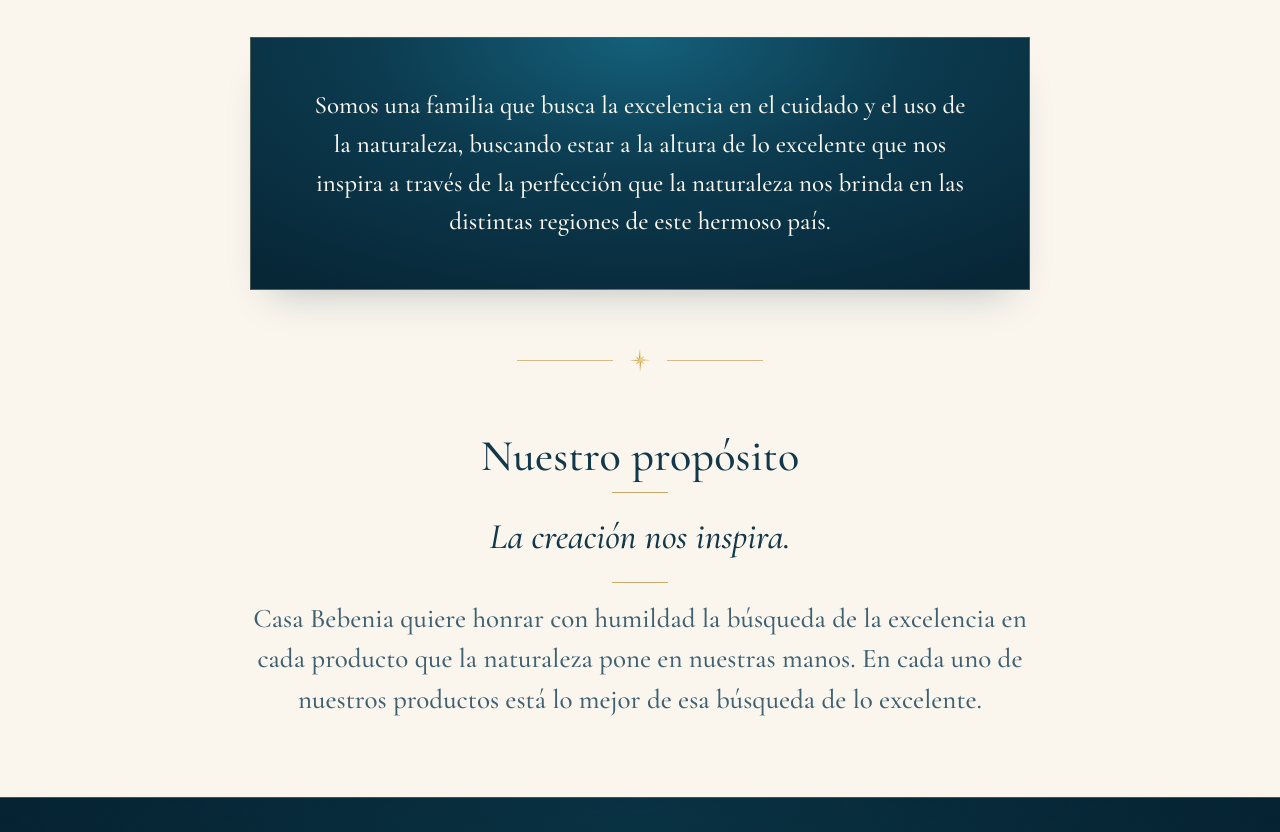
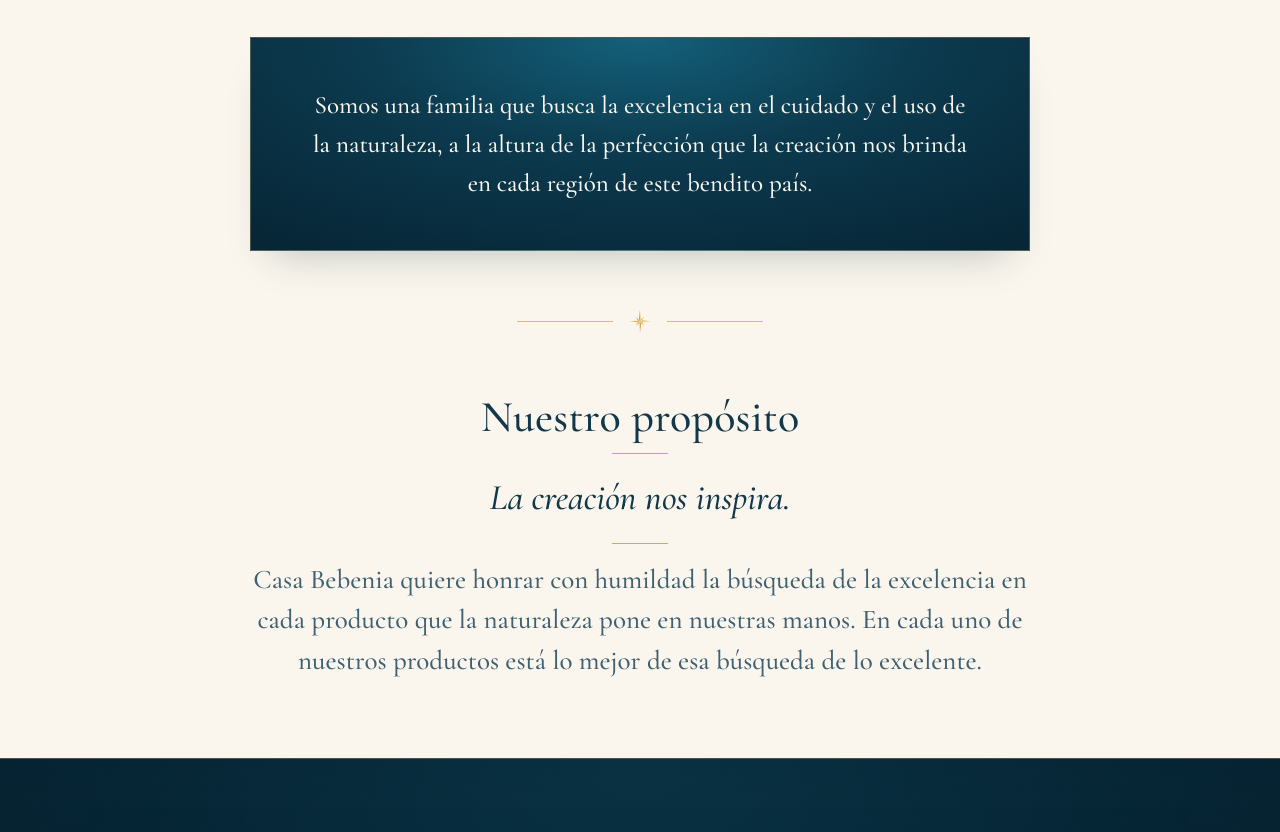
Before and after one commit to AlexisGuerra07/casabebenia, a plain HTML site: page index.html in a window 1280 px wide. Shown: the part 1620-2452 px from the top of the page. Drawn offline with nearby package versions, Linux system fonts and the light colour scheme.

Commit message:
Quiénes somos: frase de la familia sin repetir 'excelencia' (texto de Ariel)
Co-Authored-By: Claude Sonnet 5.5 <noreply@anthropic.com>
Claude-Session: https://claude.ai/code/session_01KUQDZx4JDXNN63PQ1CncAf

```diff
--- a/index.html
+++ b/index.html
@@ -655,7 +655,7 @@ a.ci-v:hover { color: #F6E2A6; text-decoration: underline; text-underline-offset
         <p class="statement">Las constelaciones y sus estrellas fueron sus primeras guías, en lo espiritual y también en el sustento de cada día.</p>
         <blockquote class="casa-quote">Esa grandeza habla de un Creador y de un propósito que trasciende al ser.</blockquote>
         <div class="casa-panel">
-          <p>Somos una familia que busca la excelencia en el cuidado y el uso de la naturaleza, buscando estar a la altura de lo excelente que nos inspira a través de la perfección que la naturaleza nos brinda en las distintas regiones de este hermoso país.</p>
+          <p>Somos una familia que busca la excelencia en el cuidado y el uso de la naturaleza, a la altura de la perfección que la creación nos brinda en cada región de este bendito país.</p>
         </div>
       </div>
       <div class="casa-sep" aria-hidden="true"><span></span><svg viewBox="0 0 60 80" focusable="false"><use href="#star8" x="0" y="0" width="60" height="80"/></svg><span></span></div>
```
